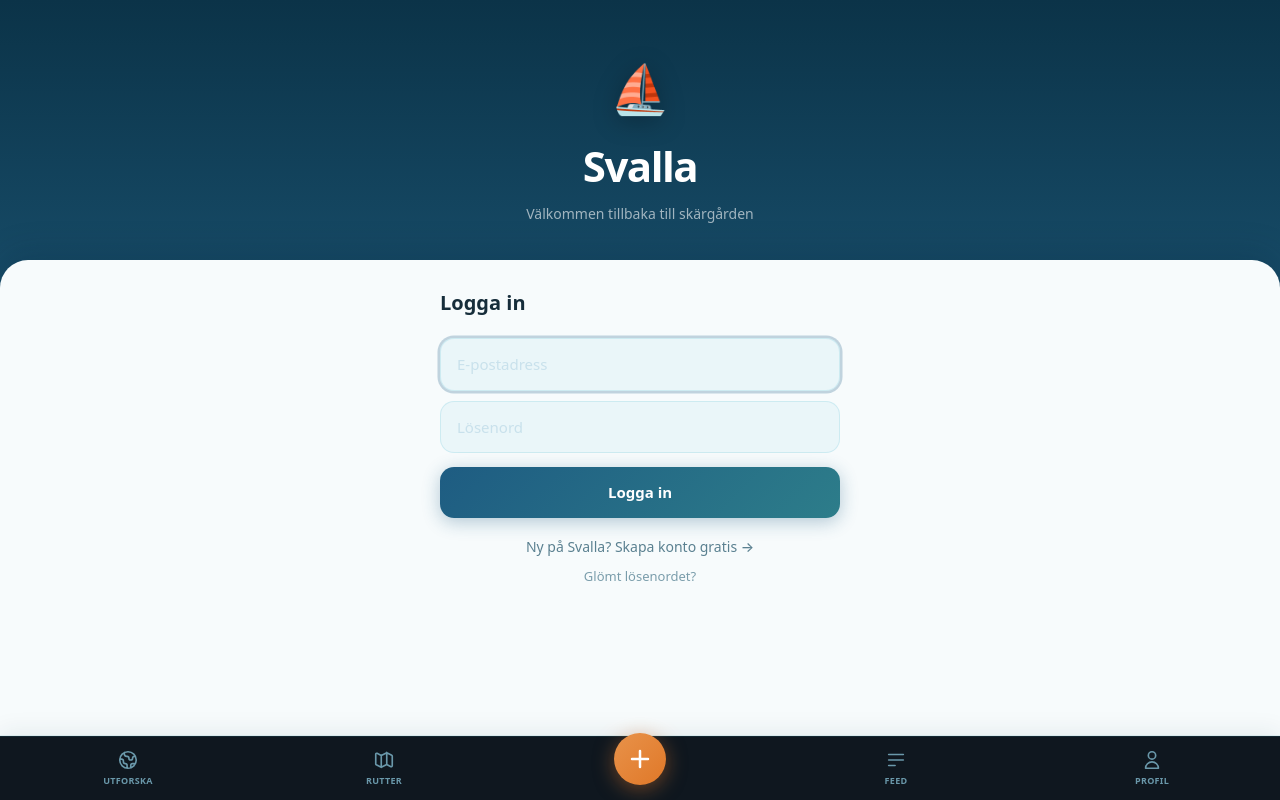
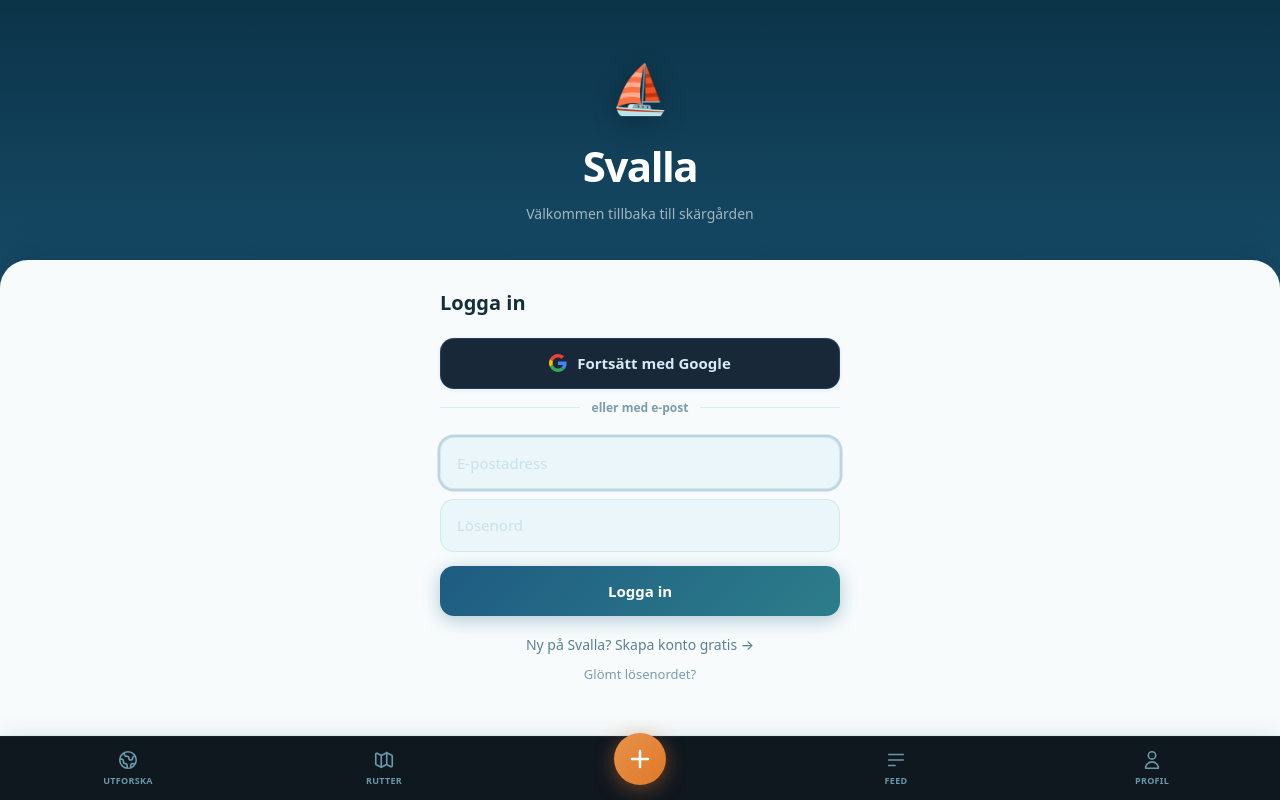
Before and after one commit to tsinordin-cell/svalla-app, a Next.js app: page /logga-in in a window 1280 px wide. Built offline with nearby package versions, Linux system fonts and the light colour scheme; no server answers.

Commit message:
feat: restore Google sign-in button

```diff
--- a/src/app/logga-in/page.tsx
+++ b/src/app/logga-in/page.tsx
@@ -105,7 +105,38 @@
             {isNew ? 'Skapa konto' : 'Logga in'}
           </h2>
 
-          {/* Google-knapp aktiveras när credentials finns i Supabase */}
+          {/* ── OAuth-knappar (bara vid inloggning) ── */}
+          {!isNew && (
+            <>
+              <button
+                onClick={() => signInWith('google')}
+                disabled={!!oauthLoading}
+                className="oauth-btn"
+                style={{
+                  width: '100%', padding: '13px 16px', borderRadius: 14, marginBottom: 10,
+                  background: '#fff', border: '1.5px solid rgba(10,123,140,0.18)',
+                  display: 'flex', alignItems: 'center', justifyContent: 'center', gap: 10,
+                  fontSize: 15, fontWeight: 600, color: '#162d3a', cursor: 'pointer',
+                  boxShadow: '0 1px 4px rgba(0,30,50,0.08)', transition: 'opacity 0.15s',
+                  opacity: oauthLoading === 'google' ? 0.6 : 1, fontFamily: 'inherit',
+                }}
+              >
+                <svg width="18" height="18" viewBox="0 0 48 48">
+                  <path fill="#EA4335" d="M24 9.5c3.54 0 6.71 1.22 9.21 3.6l6.85-6.85C35.9 2.38 30.47 0 24 0 14.62 0 6.51 5.38 2.56 13.22l7.98 6.19C12.43 13.72 17.74 9.5 24 9.5z"/>
+                  <path fill="#4285F4" d="M46.98 24.55c0-1.57-.15-3.09-.38-4.55H24v9.02h12.94c-.58 2.96-2.26 5.48-4.78 7.18l7.73 6c4.51-4.18 7.09-10.36 7.09-17.65z"/>
+                  <path fill="#FBBC05" d="M10.53 28.59c-.48-1.45-.76-2.99-.76-4.59s.27-3.14.76-4.59l-7.98-6.19C.92 16.46 0 20.12 0 24c0 3.88.92 7.54 2.56 10.78l7.97-6.19z"/>
+                  <path fill="#34A853" d="M24 48c6.48 0 11.93-2.13 15.89-5.81l-7.73-6c-2.15 1.45-4.92 2.3-8.16 2.3-6.26 0-11.57-4.22-13.47-9.91l-7.98 6.19C6.51 42.62 14.62 48 24 48z"/>
+                </svg>
+                {oauthLoading === 'google' ? 'Ansluter…' : 'Fortsätt med Google'}
+              </button>
+
+              <div style={{ display: 'flex', alignItems: 'center', gap: 12, marginBottom: 20 }}>
+                <div style={{ flex: 1, height: 1, background: 'rgba(10,123,140,0.12)' }} />
+                <span style={{ fontSize: 12, color: '#7a9dab', fontWeight: 600 }}>eller med e-post</span>
+                <div style={{ flex: 1, height: 1, background: 'rgba(10,123,140,0.12)' }} />
+              </div>
+            </>
+          )}
 
           {/* ── Formulär ── */}
           <form onSubmit={handle} style={{ display: 'flex', flexDirection: 'column', gap: 10 }}>
```
